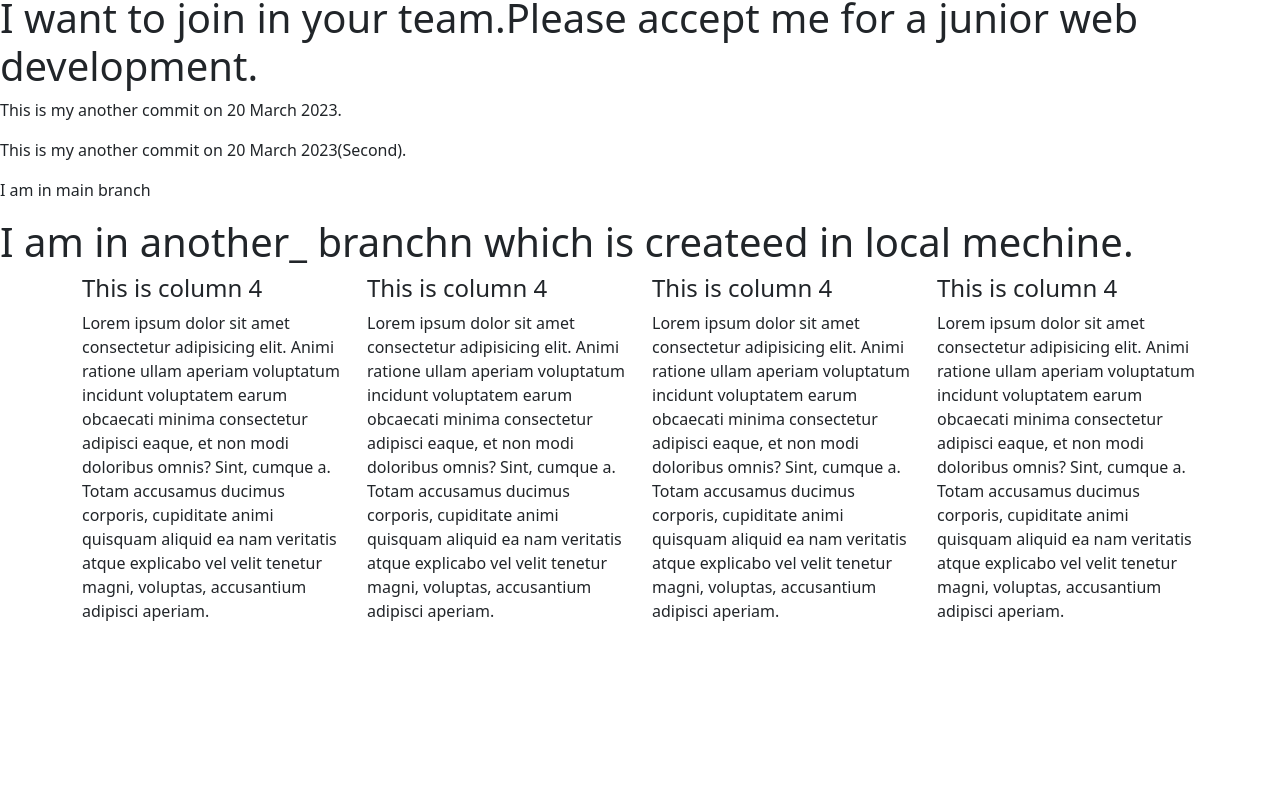
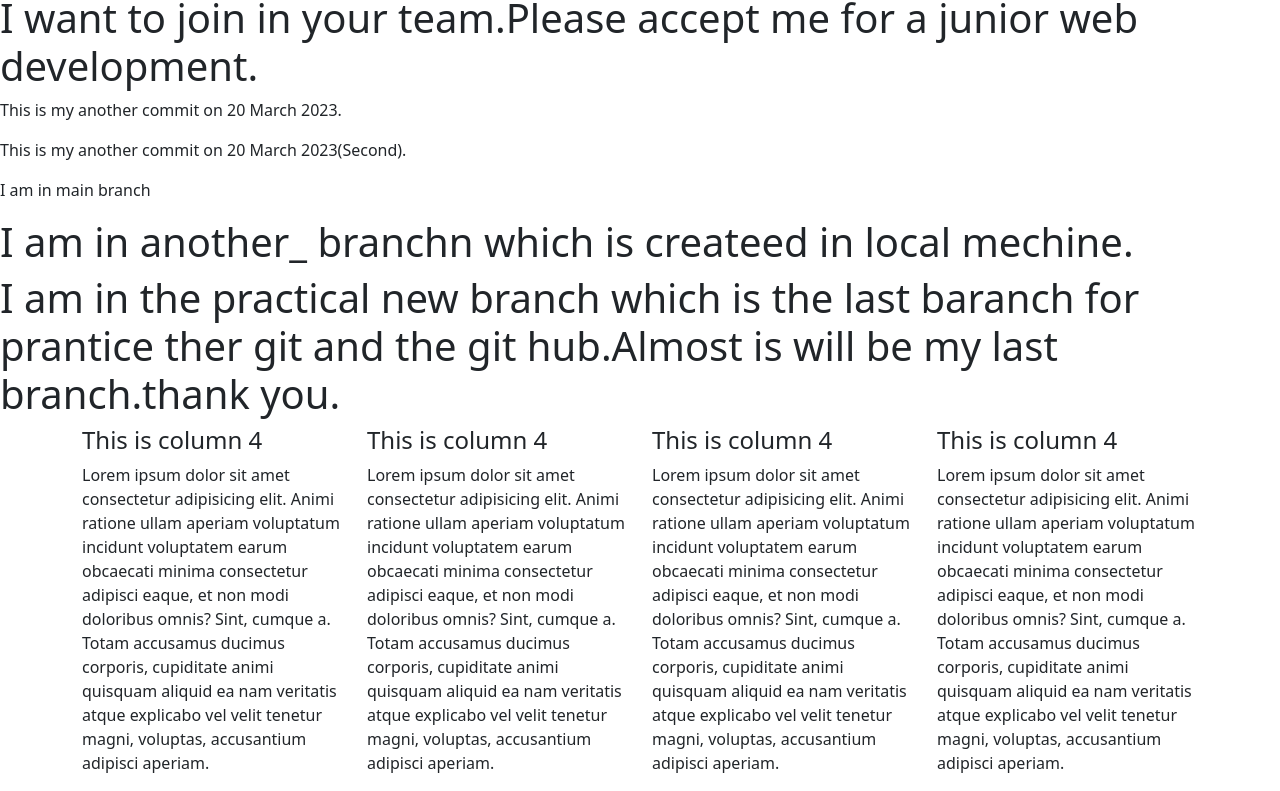
Before and after one commit to Thafujul500/Anisul-Islam-Boopstrap, a plain HTML site: page index.html in a window 1280 px wide. Shown: the part 118-909 px from the top of the page. Before the commit the page ends 800 px from the top, so only its background shows below. Drawn offline with nearby package versions, Linux system fonts and the light colour scheme.

Commit message:
This is my last branch .And the name of the branch is practical_another_new_branch

```diff
--- a/index.html
+++ b/index.html
@@ -26,6 +26,7 @@
     <p>I am in main branch</p>
 
     <h1>I am in another_ branchn which is createed in local mechine.</h1>
+    <h1>I am in the practical new branch which is the last baranch for prantice ther git and the git hub.Almost is will be my last branch.thank you.</h1>
 
     <div class="container">
 
```
